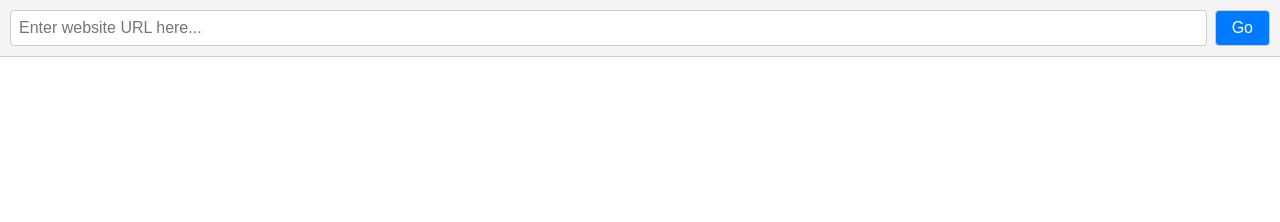
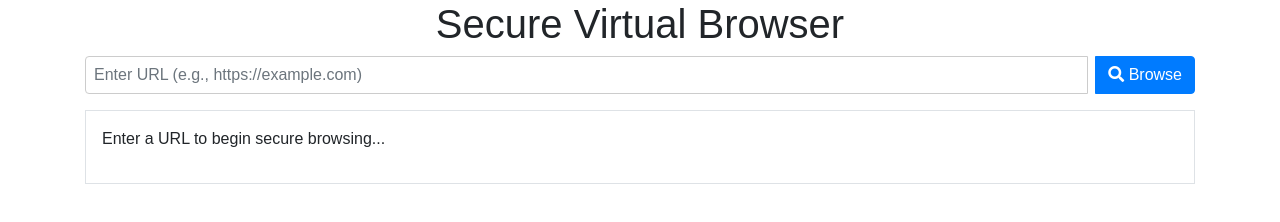
Before and after one commit to NikhilT8144/nikhilt8144.github.io, a website: page apps/browser/index.html in a window 1280 px wide. Drawn offline with nearby package versions, Linux system fonts and the light colour scheme.

Commit message:
Update index.html

```diff
--- a/apps/browser/index.html
+++ b/apps/browser/index.html
@@ -3,18 +3,31 @@
 <head>
     <meta charset="UTF-8">
     <meta name="viewport" content="width=device-width, initial-scale=1.0">
+    <link rel="stylesheet" href="https://stackpath.bootstrapcdn.com/bootstrap/4.5.2/css/bootstrap.min.css">
+    <link rel="stylesheet" href="https://cdnjs.cloudflare.com/ajax/libs/animate.css/4.1.1/animate.min.css">
     <link rel="stylesheet" href="/assets/css/browser.css">
-    <title>Proxy Browser</title>
+    <link rel="stylesheet" href="https://cdnjs.cloudflare.com/ajax/libs/font-awesome/5.15.4/css/all.min.css">
+    <title>Secure Virtual Browser</title>
 </head>
 <body>
+    <div class="container">
+        <header class="text-center">
+            <h1 class="animate__animated animate__fadeIn">Secure Virtual Browser</h1>
+        </header>
 
-    <div id="url-bar">
-        <input type="text" id="url-input" placeholder="Enter website URL here...">
-        <button id="go-btn">Go</button>
+        <div class="input-group mb-3">
+            <input type="text" id="url-input" class="form-control" placeholder="Enter URL (e.g., https://example.com)">
+            <div class="input-group-append">
+                <button class="btn btn-primary" id="browse-btn"><i class="fas fa-search"></i> Browse</button>
+            </div>
+        </div>
+
+        <div id="browser-content" class="border p-3">
+            <p>Enter a URL to begin secure browsing...</p>
+        </div>
     </div>
-    <iframe id="proxy-frame" src=""></iframe>
 
+    <script src="https://code.jquery.com/jquery-3.5.1.min.js"></script>
     <script src="/assets/js/browser.js"></script>
-
 </body>
 </html>
```
